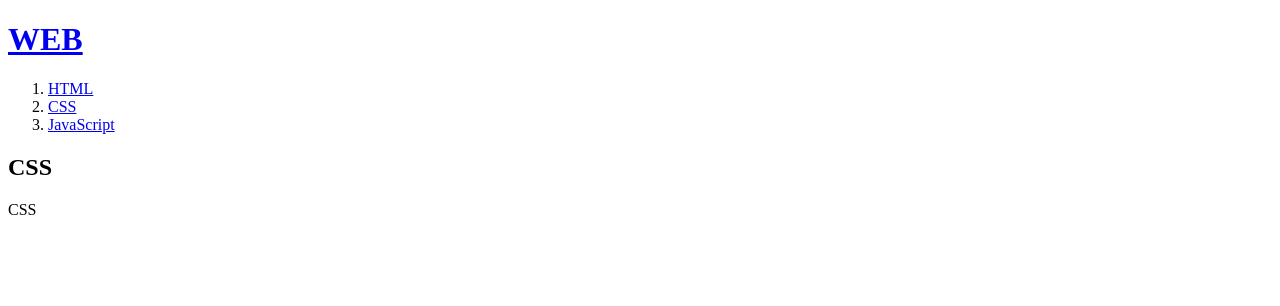
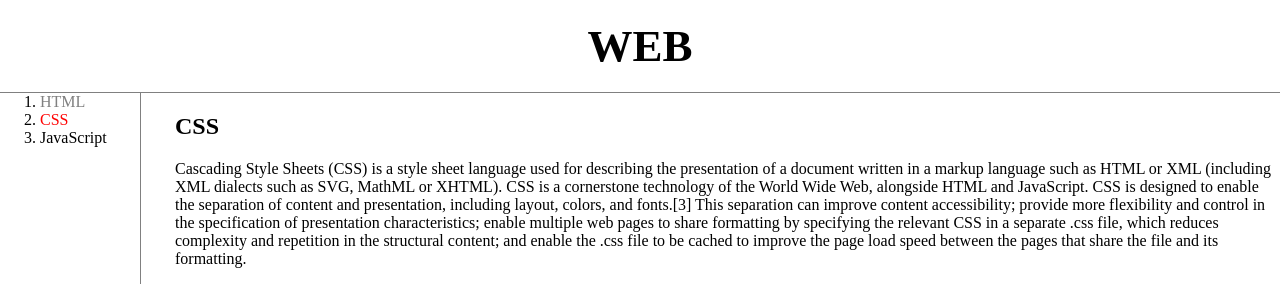
Before and after one commit to zeegeon/Web_Basic, a plain HTML site: page 2.html in a window 1280 px wide. Drawn offline with Linux system fonts and the light colour scheme.

Commit message:
Add grid

```diff
--- a/2.html
+++ b/2.html
@@ -1,20 +1,59 @@
 <!doctype html>
 <html>
 <head>
-	<title>WEB1 - CSS</title>
+	<title>WEB2 - CSS</title>
 	<meta charset="utf-8">
+	<style>
+		body {
+			margin: 0;
+		}
+		#active {
+			color: red;
+		}
+		.saw {
+			color: gray;
+		}
+		a {
+			color: black;
+			text-decoration: none;
+		}
+		h1 {
+			font-size: 45px;
+			text-align: center;
+			border-bottom: 1px solid gray;
+			margin: 0;
+			padding: 20px;
+		}
+		#grid ol {
+			border-right: 1px solid gray;
+			width: 100px;
+			margin: 0;
+		}
+		#grid {
+			display: grid;
+			grid-template-columns: 150px 1fr;
+		}
+		#grid #article {
+			padding-left: 25px;
+		}
+	</style>
 </head>
 
 <body>
 	<h1><a href="index.html">WEB</a></h1>
-	<ol>
-		<li><a href="1.html">HTML</a></li>
-		<li><a href="2.html">CSS</a></li>
-		<li><a href="3.html">JavaScript</a></li>
-	</ol>
+	<div id="grid">
+		<ol>
+			<li><a href="1.html" class="saw">HTML</a></li>
+			<li><a href="2.html" class="saw" id="active">CSS</a></li>
+			<li><a href="3.html">JavaScript</a></li>
+		</ol>
 
-	<h2>CSS</h2>
-
-	<p>CSS</p>
+		<div id="article">
+			<h2>CSS</h2>
+			<p>
+				Cascading Style Sheets (CSS) is a style sheet language used for describing the presentation of a document written in a markup language such as HTML or XML (including XML dialects such as SVG, MathML or XHTML). CSS is a cornerstone technology of the World Wide Web, alongside HTML and JavaScript. CSS is designed to enable the separation of content and presentation, including layout, colors, and fonts.[3] This separation can improve content accessibility; provide more flexibility and control in the specification of presentation characteristics; enable multiple web pages to share formatting by specifying the relevant CSS in a separate .css file, which reduces complexity and repetition in the structural content; and enable the .css file to be cached to improve the page load speed between the pages that share the file and its formatting.
+			</p>
+		</div>
+	</div>
 </body>
 </html>
```
Also changed, not shown: Web Memo.txt.
